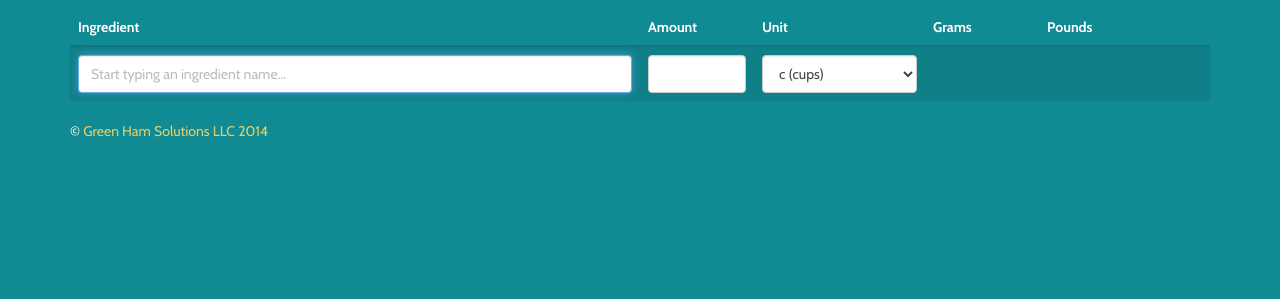
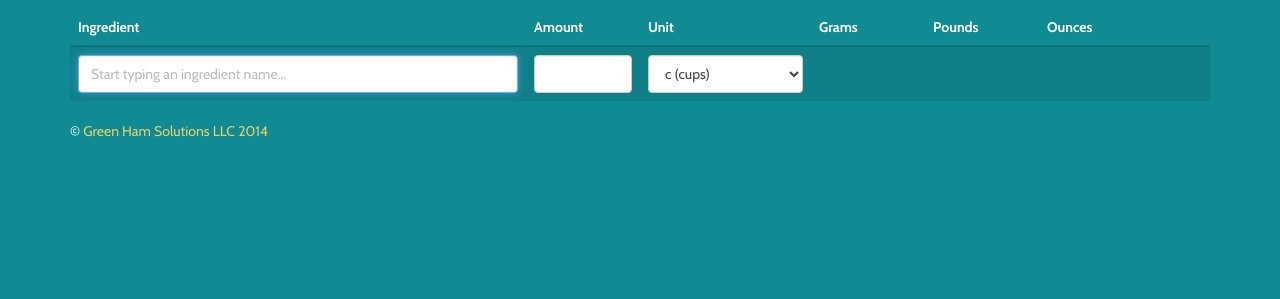
Before and after one commit to greenham/volume2weight, a PHP site: page / in a window 1280 px wide. Shown: the part 61-360 px from the top of the page. Run offline with PHP 8.4, Linux system fonts and the light colour scheme; data comes from the database, SQL or seed files in the repository.

Commit message:
show ounces for conversion as well

```diff
--- a/assets/js/v2w.js
+++ b/assets/js/v2w.js
@@ -18,8 +18,9 @@ var V2W = (function ($) {
       "gal":  3785
   };
 
-  app.g_lb = 453;
-  app.inputs = {};
+  app.g_lb    = 453;
+  app.g_oz    = 28;
+  app.inputs  = {};
   app.buttons = {};
 
   app.initData = function () {
@@ -117,8 +118,12 @@ var V2W = (function ($) {
     if (grams !== null)
     {
       var pounds = grams / this.g_lb;
-      $el.parent().siblings('td.grams').html(grams.toFixed(2) + "g");
-      $el.parent().siblings('td.pounds').html(pounds.toFixed(2) + "lb");
+      var ounces = grams / this.g_oz;
+
+      $el.parent().siblings('td.grams').html(grams.toFixed(2) + " g");
+      $el.parent().siblings('td.pounds').html(pounds.toFixed(2) + " lb");
+      $el.parent().siblings('td.ounces').html(ounces.toFixed(2) + " oz");
+
       this.buttons.reset.show('fast');
     }
   };
@@ -126,10 +131,11 @@ var V2W = (function ($) {
   app.resetForm = function (e) {
     $el = $(e.currentTarget);
     $el.hide();
-    $el.parent().siblings('td.grams,td.pounds').html("");
+    $el.parent().siblings('td.conversion-result').html("");
 
     this.inputs.ingredient.val("");
     this.inputs.amount.val("");
+    this.inputs.unit.val("c");
 
     this.inputs.ingredient.focus();
   };
--- a/index.php
+++ b/index.php
@@ -37,11 +37,12 @@
       <table id="recipe-table" class="table table-striped">
         <thead>
           <tr>
-            <th width="50%">Ingredient</th>
+            <th width="40%">Ingredient</th>
             <th width="10%">Amount</th>
             <th width="15%">Unit</th>
             <th width="10%">Grams</th>
             <th width="10%">Pounds</th>
+            <th width="10%">Ounces</th>
             <th width="5%"></th>
           </tr>
         </thead>
@@ -61,13 +62,14 @@
               <option value="pt">pt (pints)</option>
               <option value="qt">qt (quarts)</option>
               <option value="gal">gal (gallons)</option>
-              <option value="ml">ml (milliliter)</option>
-              <option value="dl">dl (deciliter)</option>
-              <option value="l">l (liter)</option>
+              <option value="ml">ml (milliliters)</option>
+              <option value="dl">dl (deciliters)</option>
+              <option value="l">l (liters)</option>
             </select>
           </td>
-          <td class="grams"></td>
-          <td class="pounds"></td>
+          <td class="grams conversion-result"></td>
+          <td class="pounds conversion-result"></td>
+          <td class="ounces conversion-result"></td>
           <td><button class="btn btn-xs btn-default" id="reset-btn" style="display: none;"><span class="glyphicon glyphicon-remove-circle"></span></button></td>
         </tbody>
       </table>
```
